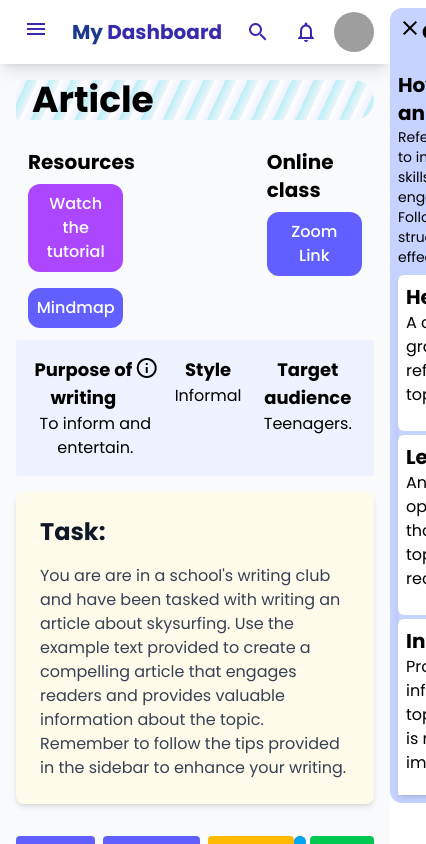
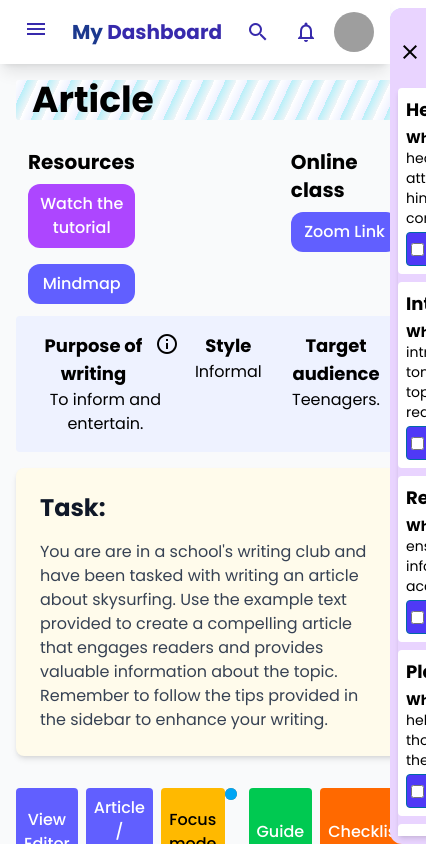
Before and after one commit to squarePotatoe/temp-speak, a Vue app: page /writing in a window 390 px wide. Shown: the top 844 px of the page, 426 px wide, since content can reach past the window. Built offline with nearby package versions, Linux system fonts and the light colour scheme; grey boxes are pictures that could not be loaded.

Commit message:
guide checklist added

```diff
--- a/src/views/writing/WritingView.vue
+++ b/src/views/writing/WritingView.vue
@@ -2,7 +2,7 @@
 
   <div >
 
-    <main class="flex flex-col mb-6">
+    <main class="flex flex-col mb-6 ">
 
     <Header class="w-full p-4 h-full rounded-tl-xl transition-transform transform duration-100 " :class="{ 'translate-y-0': !isHeaderOpen, '-translate-y-full fixed -z-10': isHeaderOpen }" />
 
@@ -26,12 +26,13 @@
           </div>
         </nav>
 
-        <div class="flex">
+        <div class="flex gap-2">
           <span class="relative flex size-3 mr-1">
             <span class="absolute inline-flex h-full w-full animate-ping rounded-full bg-yellow-800 opacity-75"></span>
             <span class="relative inline-flex size-3 rounded-full bg-sky-500"></span>
           </span>
           <button @click="toggleSidebar" class="bg-green-500 rounded text-white font-medium p-2">Guide</button>
+          <button @click="toggleHints" class="bg-orange-500 rounded text-white font-medium p-2">Checklist</button>
         </div>
       </div>
 
@@ -71,13 +72,24 @@
 
         <div class="bg-indigo-200 w-1/2 lg:w-1/3 fixed right-0 bottom-0 p-2 top-2 h-fit rounded-tl-xl rounded-bl-xl transition-transform transform duration-300" :class="{ 'translate-x-full': !isSidebarOpen, 'translate-x-0': isSidebarOpen }">
           <div class="flex items-center">
-            <button @click="toggleSidebar" class="">
+            <button @click="toggleSidebar" class="flex items-center justify-center my-2">
               <span class="material-icons-outlined">close</span>
+              <h2>Guide</h2>
             </button>
-            <h2>Guide</h2>
           </div>
           <Tips />
         </div>
+
+        <div class="bg-purple-200 w-1/2 lg:w-1/3 fixed right-0 bottom-0 p-2 top-2 h-fit rounded-tl-xl rounded-bl-xl transition-transform transform duration-300" :class="{ 'translate-x-full': !isHintsOpen, 'translate-x-0': isHintsOpen }">
+          <div class="flex items-center">
+            <button @click="toggleHints" class="flex items-center justify-center my-2">
+              <span class="material-icons-outlined">close</span>
+              <h2>Writing checklist </h2>
+            </button>
+          </div>
+          <Guide />
+        </div>
+
 
       </div>
 
@@ -95,6 +107,7 @@
 import SidebarLeft from './components/SidebarLeft.vue';
 import Tips from './components/Tips.vue';
 import Header from './components/Header.vue';
+import Guide from './components/Guide.vue';
 const editor = ref(null)
 const enabledView = ref('Editor')
 const sideBySide = ref('Article / Editor')
@@ -159,6 +172,12 @@
   headerButton.value = isHeaderOpen.value ? 'Exit focus mode' : 'Focus mode'
 }
 
+const isHintsOpen = ref(false)
+
+const toggleHints = () => {
+  isHintsOpen.value = !isHintsOpen.value
+}
+
 </script>
 
 <style>
--- /dev/null
+++ b/src/views/writing/components/Guide.vue
@@ -0,0 +1,16 @@
+<template>
+    <div>
+        <div class="flex flex-col max-h-[calc(100vh-6rem)]">
+            <div class="flex flex-col overflow-y-auto shadow-md">
+                <div v-for="item in checklistItems" :key="item.id">
+                        <GuideItem :header="item.header" :content="item.content" :example="item.example" />
+                </div>
+            </div>
+        </div>
+    </div>
+</template>
+
+<script setup>
+import { checklistItems } from '@/data';
+import GuideItem from './GuideItem.vue';
+</script>
--- /dev/null
+++ b/src/views/writing/components/GuideItem.vue
@@ -0,0 +1,46 @@
+<template>
+    <div>
+        <div class="flex p-2 rounded mb-2" :class="{ 'bg-green-100': isDone, 'bg-white': !isDone }">
+            <div class="flex flex-col gap-1 items-start">
+                <div class="flex items-center">
+                    <h3 :class="{ 'line-through': isDone }">{{ props.header }}</h3>
+                    <span v-if="isDone" class="material-icons text-green-500 ml-2">check_circle</span>
+                </div>
+                <p class="text-sm" :class="{ 'line-through': isDone }">
+                    <strong>What is it: </strong>
+                    {{ props.content }}
+                </p>
+                <!-- <p :class="{ 'line-through': isDone }" class="text-sm">
+                    <strong>Example:</strong>
+                    {{ props.example }}
+                </p> -->
+                <label class="flex items-center border-1 border-sky-700 rounded p-1 bg-indigo-600">
+                    <input type="checkbox" v-model="isDone" />
+                    <span class="mx-2 text-white font-medium">done</span>
+                </label>
+
+            </div>
+        </div>
+    </div>
+</template>
+
+<script setup>
+import { ref } from 'vue'
+const props = defineProps({
+    header: {
+        type: String,
+        modelValue: String,
+    },
+    content: {
+        type: String,
+        modelValue: String,
+    },
+    example: {
+        type: String,
+        modelValue: String,
+    },
+})
+
+const isDone = ref(false)
+
+</script>
```
